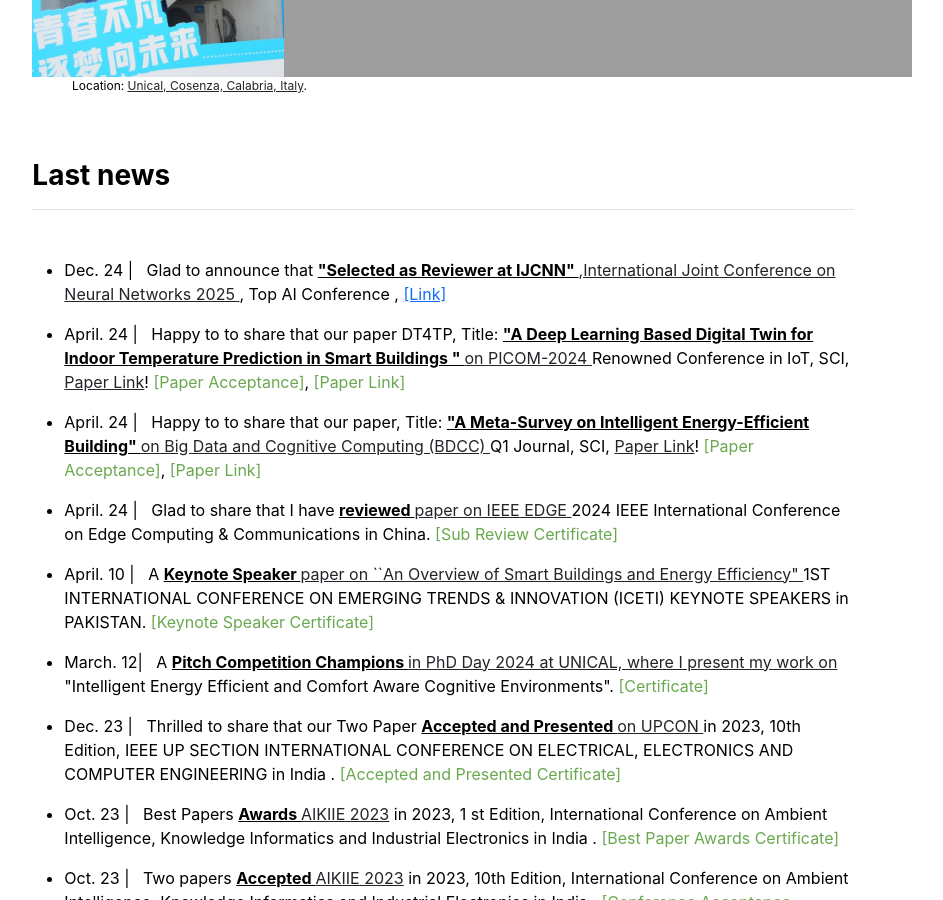
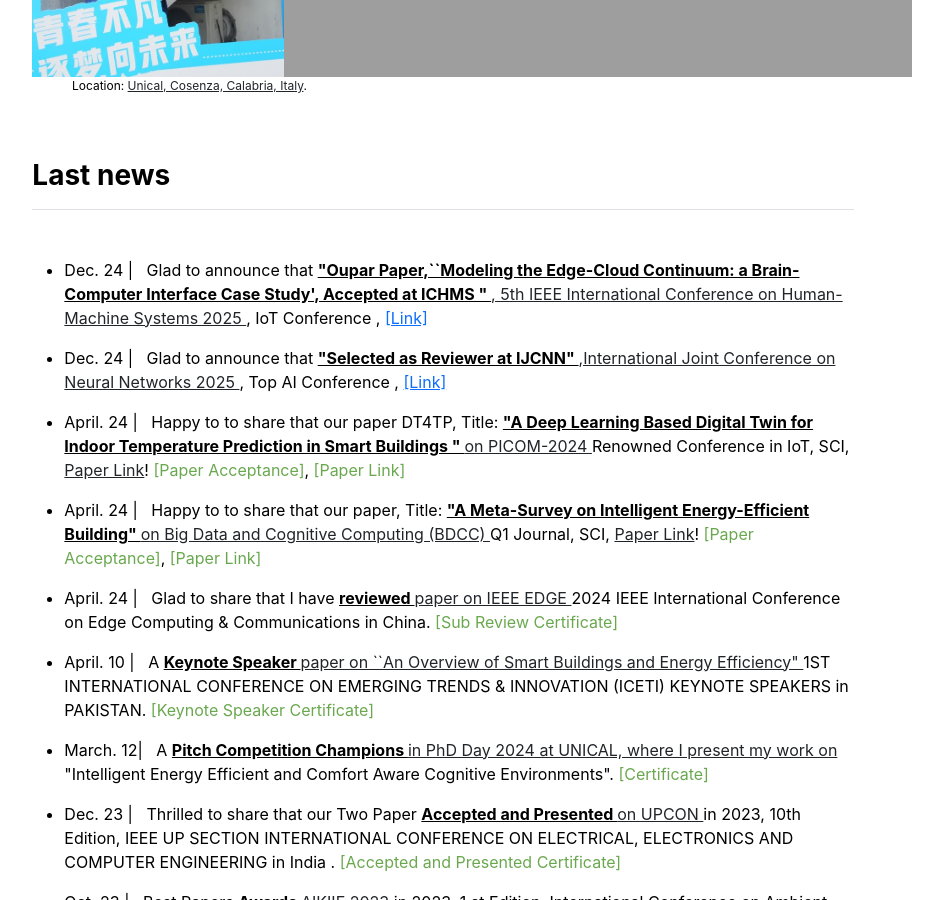
Before and after one commit to babulcseian/babulcseian.github.io, a Jekyll site: the page built from index.md, in a window 1280 px wide and 900 px high, scrolled down 1215 px. Shown: the whole window, without its empty margins (197-1140 px from the left). Built offline with Jekyll 4.4.1, drawn with Linux system fonts in a browser that asks for light colours; a style sheet for code colours, icons or effects is not loaded.

Commit message:
Update news.yml

```diff
--- a/_data/news.yml
+++ b/_data/news.yml
@@ -1,3 +1,5 @@
+- {message: 'Dec. 24 | &nbsp; Glad to announce that <u><b> "Oupar Paper,``Modeling the Edge-Cloud Continuum: a Brain-Computer Interface Case Study'', Accepted at ICHMS " </b></u> <a class="other" href="https://ieee-ichms.org/2025/index.html"> , 5th IEEE International Conference on Human-Machine Systems 2025 </a>, IoT Conference </a>, <a class="Conf. Link" href="https://ieee-ichms.org/2025/index.html">[Link]</a>', last: '1'}
+
 - {message: 'Dec. 24 | &nbsp; Glad to announce that <u><b> "Selected as Reviewer at IJCNN" </b></u> <a class="other" href="https://ijcnn.org/"> ,International Joint Conference on Neural Networks 2025 </a>, Top AI Conference </a>, <a class="Conf. Link" href="https://ijcnn.org/">[Link]</a>', last: '1'}
 - {message: 'April. 24 | &nbsp; Happy to to share that our paper DT4TP, Title: <u><b> "A Deep Learning Based Digital Twin for Indoor Temperature Prediction in Smart Buildings " </b></u> <a class="other" href="https://ieeexplore.ieee.org/abstract/document/10795414"> on PICOM-2024 </a> Renowned Conference in IoT, SCI</a>, <a class="other"https://ieeexplore.ieee.org/abstract/document/10795414">Paper Link</a>! <a class="paper" href="https://ieeexplore.ieee.org/abstract/document/10795414">[Paper Acceptance]</a>, <a class="paper" href="https://ieeexplore.ieee.org/abstract/document/10795414">[Paper Link]</a>', last: '1'}
 - {message: 'April. 24 | &nbsp; Happy to to share that our paper, Title: <u><b> "A Meta-Survey on Intelligent Energy-Efficient Building" </b></u> <a class="other" href="https://www.mdpi.com/2504-2289/8/8/83"> on Big Data and Cognitive Computing (BDCC) </a> Q1 Journal, SCI</a>, <a class="other"https://www.mdpi.com/2504-2289/8/8/83">Paper Link</a>! <a class="paper" href="publications/papers/Acceptance-Certificate-A Meta-Survey on Intelligent Energy-Efficient Buildings by Md Babul Islam.pdf">[Paper Acceptance]</a>, <a class="paper" href="https://www.mdpi.com/2504-2289/8/8/83">[Paper Link]</a>', last: '1'}
```
